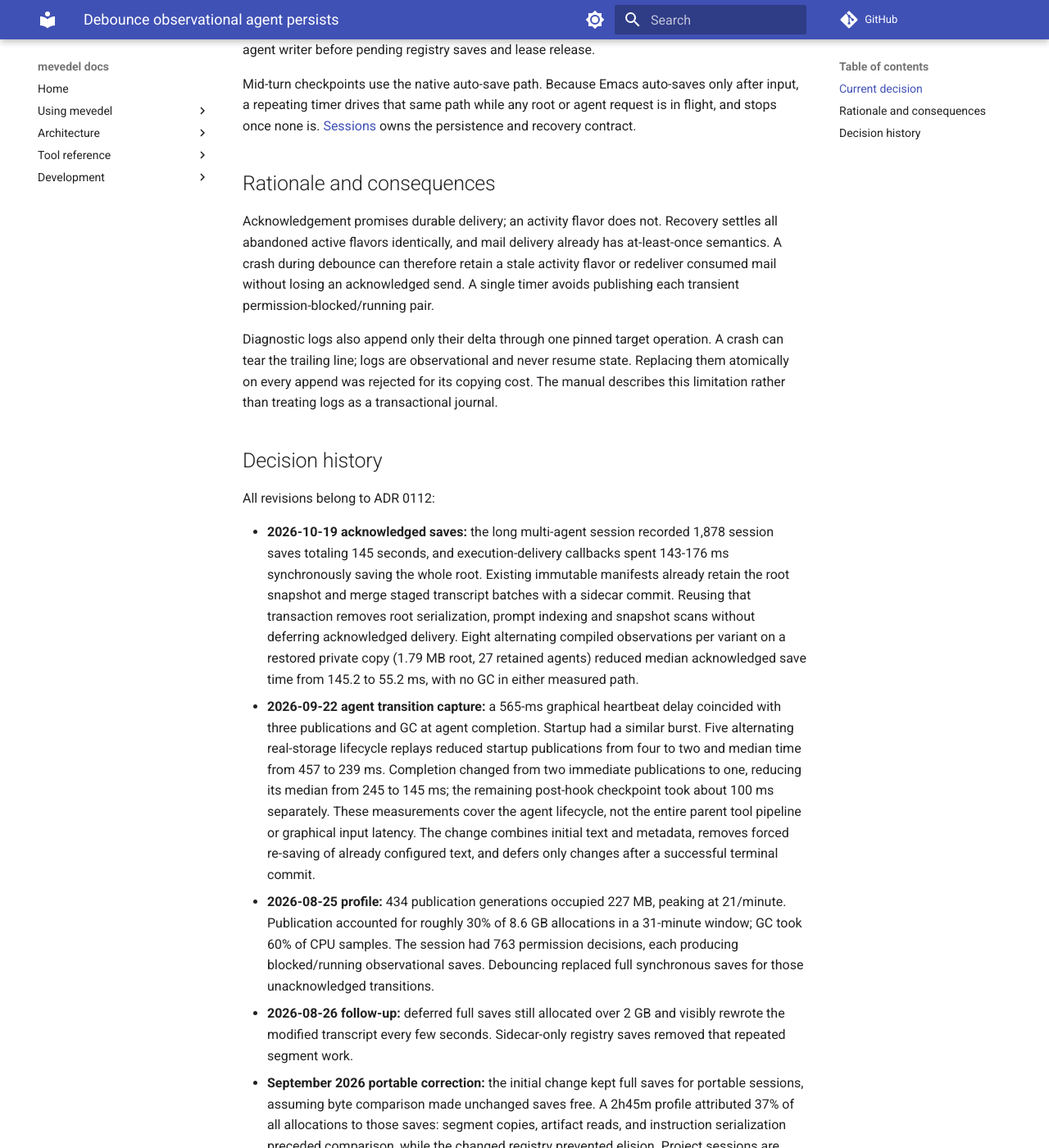
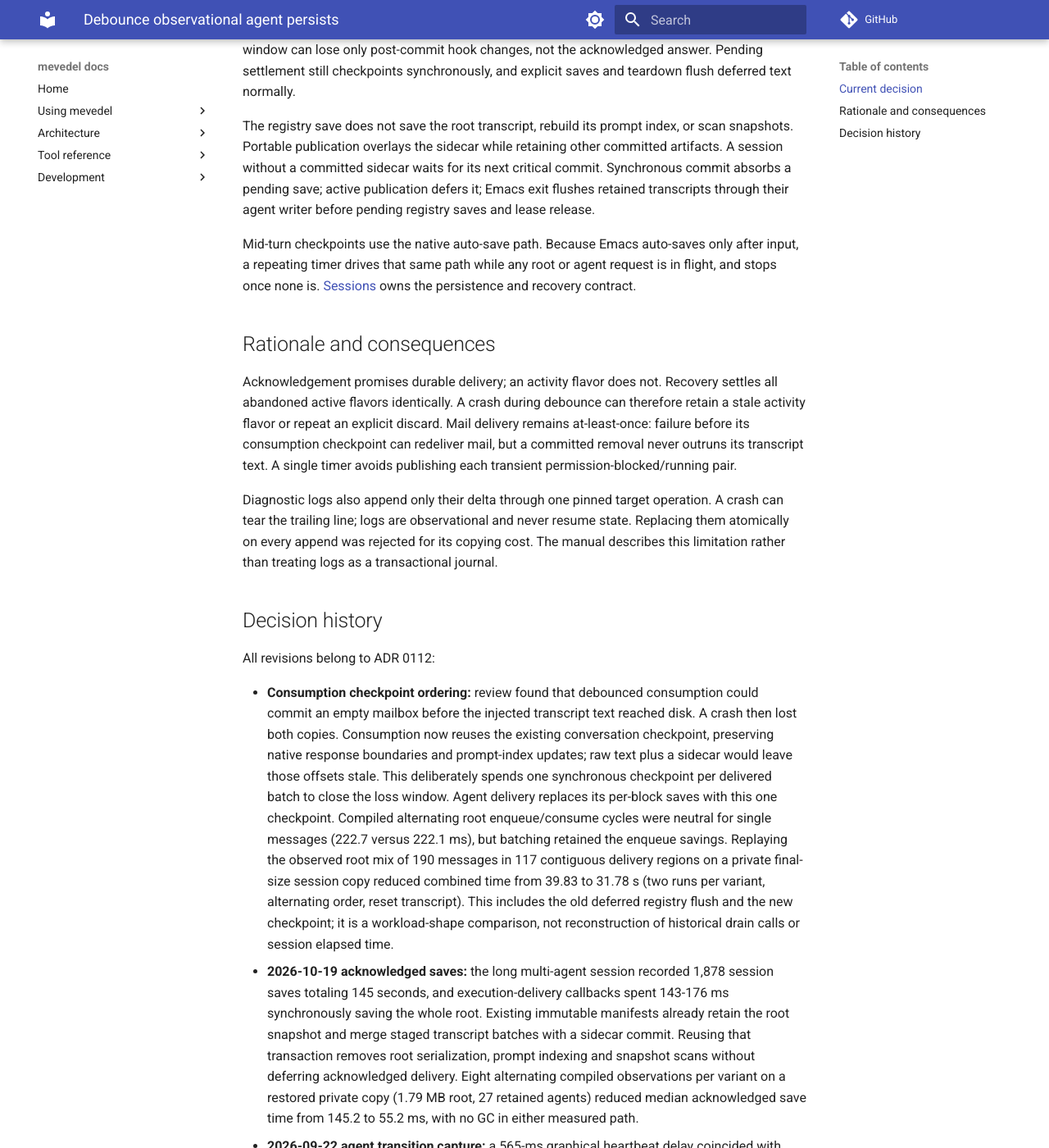
Before and after one commit to FrauH0lle/mevedel, an MkDocs documentation site: the page built from docs/adr/0112-debounce-observational-agent-persists.md, in a window 1280 px wide and 1400 px high, scrolled down 952 px. Shown: the whole window at 82% size. Built offline with MkDocs 1.6.1 and Material for MkDocs 9.7.7, drawn with Linux system fonts in a browser that asks for light colours; comment, search, counter and statistics services are not loaded; some of the changed text lies outside the part shown.

Commit message:
fix(session): checkpoint delivered mail with consumption

```diff
--- a/docs/adr/0112-debounce-observational-agent-persists.md
+++ b/docs/adr/0112-debounce-observational-agent-persists.md
@@ -7,7 +7,7 @@
 Acknowledged agent mutations remain synchronous: spawn registration, mailbox
 append, RESULT publication, and settlement return only after their publication
 commits. They refuse reentrant queueing. Observational activity changes and
-mailbox consumption schedule one sidecar-only registry save per session, with
+explicit mailbox discards schedule one sidecar-only registry save per session, with
 a two-second default debounce through the idle-transport scheduler.
 
 After initial materialization, acknowledged registry and mailbox mutations also
@@ -18,6 +18,15 @@
 Thus a mailbox acknowledgement and its staged transcript dependencies become
 reachable together, before any consumer wakes. This changes save granularity,
 not acknowledgement durability or the ordinary root checkpoint cadence.
+
+Delivered mail is consumed only after successful transcript insertion. Queue
+removal checkpoints the receiving conversation through the existing root/agent
+autosave writer, with required publication rather than reentrant queueing. A
+portable head therefore contains both the delivered text and its removal from
+the mailbox; a file-session checkpoint writes text before its sidecar. Failure
+restores consumed records while preserving later arrivals. One nonempty batch
+pays for one checkpoint instead of saving each retained-agent block separately,
+and empty/repeated acknowledgements do no work.
 
 New retained transcript text and dirty transcript metadata share a strict
 publication when the portable sidecar already exists. The session root supplies
@@ -46,9 +55,10 @@
 ## Rationale and consequences
 
 Acknowledgement promises durable delivery; an activity flavor does not. Recovery
-settles all abandoned active flavors identically, and mail delivery already has
-at-least-once semantics. A crash during debounce can therefore retain a stale
-activity flavor or redeliver consumed mail without losing an acknowledged send.
+settles all abandoned active flavors identically. A crash during debounce can
+therefore retain a stale activity flavor or repeat an explicit discard. Mail
+delivery remains at-least-once: failure before its consumption checkpoint can
+redeliver mail, but a committed removal never outruns its transcript text.
 A single timer avoids publishing each transient permission-blocked/running pair.
 
 Diagnostic logs also append only their delta through one pinned target operation.
@@ -61,6 +71,20 @@
 
 All revisions belong to ADR 0112:
 
+- **Consumption checkpoint ordering:** review found that debounced consumption
+  could commit an empty mailbox before the injected transcript text reached disk.
+  A crash then lost both copies. Consumption now reuses the existing conversation
+  checkpoint, preserving native response boundaries and prompt-index updates;
+  raw text plus a sidecar would leave those offsets stale. This deliberately
+  spends one synchronous checkpoint per delivered batch to close the loss window.
+  Agent delivery replaces its per-block saves with this one checkpoint. Compiled
+  alternating root enqueue/consume cycles were neutral for single messages
+  (222.7 versus 222.1 ms), but batching retained the enqueue savings. Replaying
+  the observed root mix of 190 messages in 117 contiguous delivery regions on a
+  private final-size session copy reduced combined time from 39.83 to 31.78 s
+  (two runs per variant, alternating order, reset transcript). This includes
+  the old deferred registry flush and the new checkpoint; it is a workload-shape
+  comparison, not reconstruction of historical drain calls or session elapsed time.
 - **2026-10-19 acknowledged saves:** the long multi-agent session recorded 1,878
   session saves totaling 145 seconds, and execution-delivery callbacks spent
   143-176 ms synchronously saving the whole root. Existing immutable manifests
```
Also changed, not shown: docs/sessions.md (+15 -7 lines), 9 other files.
